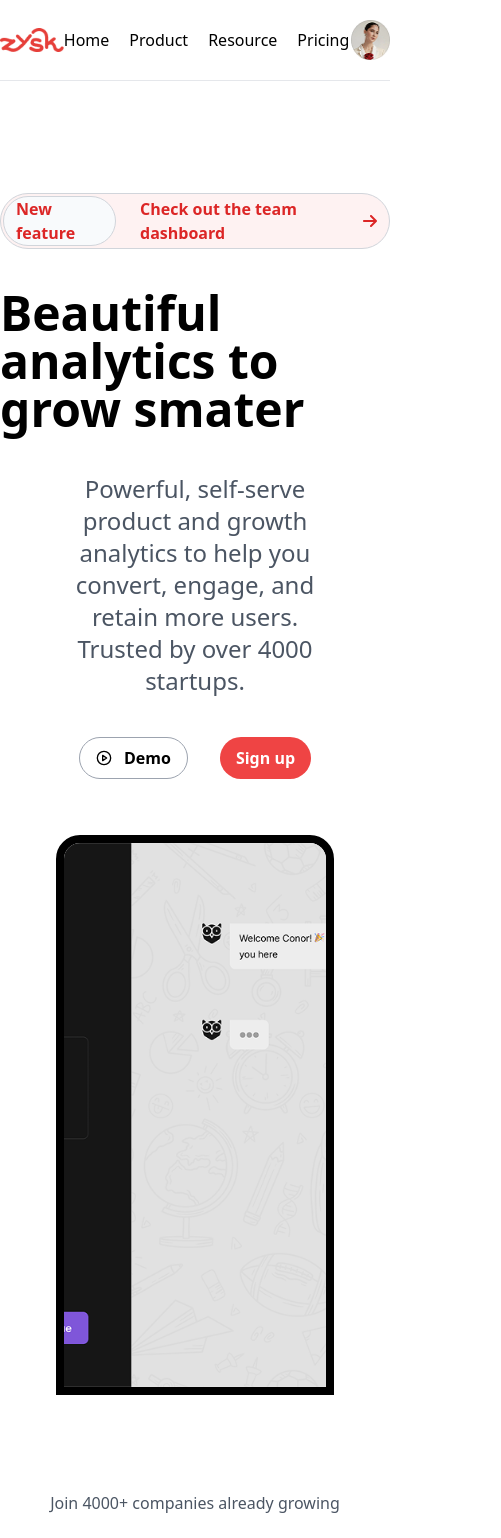
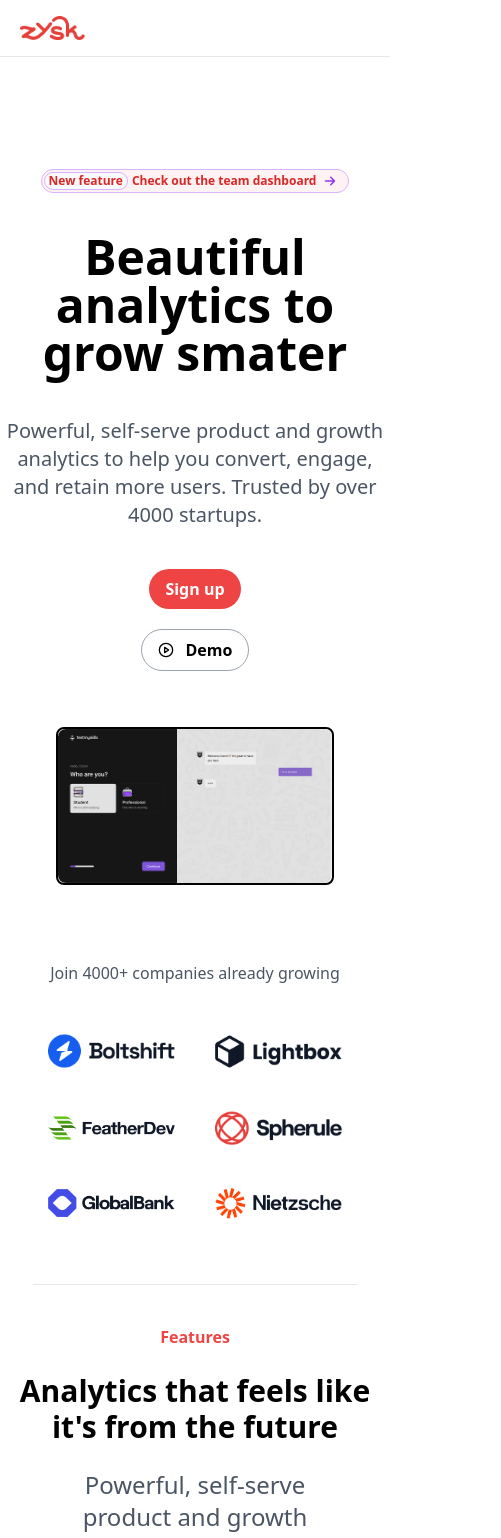
Before and after one commit to vishnu563/task-x, a React (Create React App) app: page / in a window 390 px wide. Shown: the top 1538 px of the page, 501 px wide, since content can reach past the window. Built offline with nearby package versions, Linux system fonts and the light colour scheme.

Commit message:
Responsively Developed

```diff
--- a/src/App.js
+++ b/src/App.js
@@ -67,30 +67,30 @@ function App() {
       <main>
         <header>
           <section>
-            <nav className='flex flex-row h-20 items-center'>
-              <div className='flex justify-center w-1/6'><img src={Logo} alt="logo" /></div>
-              <ul className='flex flex-row w-3/4 space-x-5'>
+            <nav className='flex flex-row h-20 items-center sm:flex-col sm:justify-center sm:items-start sm:h-14'>
+              <div className='flex justify-center w-1/6 sm:ml-5'><img src={Logo} alt="logo" /></div>
+              <ul className='flex flex-row w-3/4 space-x-5 font-semibold text-gray-600 sm:hidden'>
                 <li>Home</li>
                 <li>Product</li>
                 <li>Resource</li>
                 <li>Pricing</li>
               </ul>
-              <div><img src={userAvatar} alt="User Logo" /></div>
+              <div className='sm:hidden'><img src={userAvatar} alt="User Logo" /></div>
             </nav>
             <hr />
             <div className='flex flex-col gap-10 items-center mt-28'>
-              <div className='flex flex-row text-red-600 font-semibold bg-red-50 space-x-6 border border-gray-300 p-0.5 pr-3 rounded-full items-center'>
-                <div className='border bg-slate-50 border-gray-300 rounded-full px-3'>
+              <div className='flex flex-row text-red-600 font-semibold bg-red-50 space-x-6 border border-gray-300 p-0.5 pr-3 rounded-full items-center sm:text-xs sm:w-fit sm:space-x-1 sm:border-purple-300'>
+                <div className='border bg-slate-50 border-gray-300 rounded-full px-3 sm:text-nowrap sm:px-1 sm:border-purple-300'>
                   New feature
                 </div>
-                <div className='flex items-center gap-2'>
-                  Check out the team dashboard <FaArrowRight />
+                <div className='flex items-center gap-2 sm:text-nowrap'>
+                  Check out the team dashboard <FaArrowRight className=' sm:fill-purple-600' />
                 </div>
               </div>
-              <h1 className='font-bold text-5xl'>Beautiful analytics to grow smater</h1>
-              <p className=' text-center text-2xl w-4/6 text-gray-600'>Powerful, self-serve product and growth analytics to help you convert, engage, and retain more users. Trusted by over 4000 startups.</p>
-              <div className='flex flex-row space-x-8'>
-              <div className='demo-btn rounded-full'>
+              <h1 className='font-bold text-center text-5xl'>Beautiful analytics to grow smater</h1>
+              <p className=' text-center text-2xl w-4/6 text-gray-600 sm:text-xl sm:w-full'>Powerful, self-serve product and growth analytics to help you convert, engage, and retain more users. Trusted by over 4000 startups.</p>
+              <div className='flex flex-row items-center justify-center space-x-8 sm:flex-col-reverse sm:space-x-0'>
+              <div className='demo-btn rounded-full sm:mt-5 sm:flex'>
               <FiPlayCircle />Demo
               </div>
               <button className='btn-primary rounded-full'>
@@ -98,14 +98,14 @@ function App() {
               </button>
               </div>
             </div>
-            <div className='flex justify-center m-14 border-8 border-black rounded-t-3xl'>
-            <img src={mainImg} alt="Chat botImg" className='object-cover object-top rounded-t-2xl h-[34rem] w-full' />
+            <div className='flex justify-center m-14 border-8 border-black rounded-t-3xl sm:border-2 sm:justify-normal sm:rounded-lg '>
+            <img src={mainImg} alt="Chat botImg" className='object-cover object-top rounded-t-2xl h-[34rem] w-full sm:h-full sm:rounded-lg' />
             </div>
           </section>
 
           <section className='flex flex-col'>
-            <p className='text-center  text-gray-600 mt-10'>Join 4000+ companies already growing</p>
-            <div className='grid grid-cols-6 items-center gap-10 m-12 object-cover '>
+            <p className='text-center  text-gray-600 mt-10 sm:mt-5'>Join 4000+ companies already growing</p>
+            <div className='grid grid-cols-6 items-center gap-10 m-12 object-cover sm:grid-cols-2 '>
               <img src={companyLogo3} alt="Company Logo" />
               <img src={companyLogo4} alt="Company Logo" />
               <img src={companyLogo5} alt="Company Logo" />
@@ -113,19 +113,19 @@ function App() {
               <img src={companyLogo1} alt="Company Logo" />
               <img src={companyLogo2} alt="Company Logo" />
             </div>
-            <div className='flex justify-center mt-12'>
-            <hr className='w-5/6' />
+            <div className='flex justify-center mt-12 sm:mt-4'>
+            <hr className='w-5/6'  />
             </div>
           </section>
 
           <section>
-            <div className='flex flex-col gap-6 items-center mt-28 mb-28'>
+            <div className='flex flex-col gap-6 items-center mt-28 mb-28 sm:mt-10 sm:mb-10'>
             <h4 className='text-red-500 font-bold'>Features</h4>
-            <h2 className='font-semibold text-5xl'>Analytics that feels like it's from the future</h2>
+            <h2 className='font-semibold text-5xl sm:text-3xl sm:text-center'>Analytics that feels like it's from the future</h2>
             <p className=' text-center text-2xl w-4/6  text-gray-600'>Powerful, self-serve product and growth analytics to help you convert, engage, and retain more users. Trusted by over 4000 startups.</p>
 
             </div>
-            <div className='grid grid-cols-3 items-center text-center gap-10 m-14'>
+            <div className='grid grid-cols-3 items-center text-center gap-10 m-14 sm:flex flex-col'>
               <div className='flex flex-col items-center'>
                 <div className='border border-gray-200 w-fit p-3 rounded-xl'>
                 <IoChatbubblesOutline size={25} />
@@ -175,7 +175,7 @@ function App() {
               <div className='object-cover mt-20 mb-10'>
               <img src={companyLogo6} alt="Companylogo" />
               </div>
-              <h1 className='font-bold text-5xl text-center w-5/6 mb-10'>We've been using Untitled to kick start every new project and can't imagine working without it.</h1>
+              <h1 className='font-bold text-5xl text-center w-5/6 mb-10 sm:text-3xl'>We've been using Untitled to kick start every new project and can't imagine working without it.</h1>
               <p className='mb-8'><img src={cadience} alt="" /></p>
               <h4 className='font-semibold'>Candice Wu</h4>
               <p className=' text-gray-600'>Product Manager, Sisyphus</p>
@@ -192,20 +192,20 @@ function App() {
             <div className="flex justify-center mt-4 mb-8">
               <div className="w-4/5 text-left">
                 {faqs.map((faq, index) => (
-                  <div key={index} className="flex flex-col items-center">
-                    <details className="w-2/4 mb-8">
+                  <div key={index} className="flex items-center flex-col">
+                    <details className="w-2/4 mb-8 sm:w-full">
                       <summary className="mt-8 flex items-center cursor-pointer list-none transition duration-300 ease-in-out font-bold">
-                        <span className="w-4/5">{faq.question}</span>
+                        <span className="w-4/5 sm:w-11/12">{faq.question}</span>
                       </summary>
-                      <p className="mt-4 transition duration-300 ease-in-out">{faq.answer}</p>
+                      <p className="mt-4 items-center transition duration-300 ease-in-out">{faq.answer}</p>
                     </details>
-                    {index !== faqs.length - 1 && <hr className="w-2/4" />}
+                    {index !== faqs.length - 1 && <hr className="w-2/4 sm:w-full" />}
                   </div>
                 ))}
               </div>
             </div>
             <div className='flex justify-center mt-2 mb-8'>
-            <div className='flex flex-col items-center text-center w-4/5 space-y-6 bg-gray-100 pt-8 pb-8 rounded-lg'>
+            <div className='flex flex-col items-center text-center w-4/5 space-y-6 bg-gray-100 pt-8 pb-8 rounded-lg sm:justify-center'>
               <img src={avatharGroup} alt="logo" />
               <h2 className='font-bold'>Still have questions?</h2>
               <p>Cant't find the answer you're looking for? Please chat to our friendly team.</p>
@@ -216,7 +216,7 @@ function App() {
           </section>
 
           <section className='flex flex-col m-10'>
-            <div className='flex flex-row mb-20'>
+            <div className='flex flex-row mb-20 sm:flex-col' >
                 <div className='w-4/5 space-y-8'>
                   <h3 className='text-orange-600 font-bold'>
                     Our blog
@@ -229,19 +229,19 @@ function App() {
                   </p>
                 </div>
                 <div>
-                  <button className='btn-primary rounded-lg'>View all posts</button>
+                  <button className='btn-primary rounded-lg sm:mt-10'>View all posts</button>
                 </div>
             </div>
 
-            <div className='flex items-center'>
-              <div className='space-y-4'>
+            <div className='flex items-center gap-10 sm:flex-col sm:gap-0'>
+              <div className='space-y-4 sm:mb-10'>
                 <img src={Design} alt="design" />
                 <h3 className='text-orange-600 font-bold'>Design</h3>
                 <div className='flex flex-row items-center'>
-                <h1 className='font-bold text-2xl w-5/6'>UX review presentations</h1>
+                <h1 className='font-bold text-2xl w-5/6 sm:w-fit'>UX review presentations</h1>
                 <MdArrowOutward size={25} />
                 </div>
-                <p className='text-gray-600'>How do you create compelling presentations that wow your colleagues and impress your managers?</p>
+                <p className='text-gray-600 '>How do you create compelling presentations that wow your colleagues and impress your managers?</p>
                 <div className='flex items-center gap-4'>
                   <p><img src={userAvatar} alt="Olivia Rhye" /></p>
                   <div>
@@ -250,11 +250,11 @@ function App() {
                   </div>
                 </div>
               </div>
-              <div className='space-y-4'>
+              <div className='space-y-4 sm:mb-10'>
                 <img src={Product} alt="product" />
                 <h3 className='text-orange-600 font-bold'>Product</h3>
                 <div className='flex flex-row items-center'>
-                <h1 className='font-bold text-2xl w-5/6'>Migrating to Linear 101</h1>
+                <h1 className='font-bold text-2xl w-5/6 sm:w-fit'>Migrating to Linear 101</h1>
                 <MdArrowOutward size={25} />
                 </div>
                 <p className='text-gray-600'>Linear helps streamline software projects, sprints, tasks, and bug tracking. Here's how to get started.</p>
@@ -270,7 +270,7 @@ function App() {
                 <img src={SWE} alt="software" />
                 <h3 className='text-orange-600 font-bold'>Software Engineering</h3>
                 <div className='flex flex-row items-center'>
-                <h1 className='font-bold text-2xl w-5/6'>Building your API stack</h1>
+                <h1 className='font-bold text-2xl w-5/6 sm:w-fit'>Building your API stack</h1>
                 <MdArrowOutward size={25} />
                 </div>
                 <p className='text-gray-600'>The rise of RESTful APIs has been met by a rise in tools for creating, testing, and managing them.</p>
@@ -286,11 +286,11 @@ function App() {
           </section>
 
           <section className='flex flex-col items-center gap-6 mt-32 mb-20  bg-gray-100 py-24'>
-            <h1 className='font-bold text-4xl'>Start your free trail</h1>
-            <p className='text-gray-600 text-lg'>Join our 4,000+ startups already growing with Untitled.</p>
-            <div className='space-x-10 flex'>
-              <button className='demo-btn rounded-lg bg-white text-gray-600'>Learn more</button>
-              <button className='btn-primary rounded-lg'>Get started</button>
+            <h1 className='font-bold text-4xl text-center'>Start your free trail</h1>
+            <p className='text-gray-600 text-lg text-center'>Join our 4,000+ startups already growing with Untitled.</p>
+            <div className='space-x-10 flex sm:flex-col-reverse sm:items-center sm:space-x-0'>
+              <button className='demo-btn rounded-lg bg-white text-gray-600 sm:mt-4'>Learn more</button>
+              <button className='btn-primary rounded-lg '>Get started</button>
             </div>
           </section>
         </header>
@@ -298,7 +298,7 @@ function App() {
 
         <footer className='mb-10 cursor-default'>
           <section className='flex justify-center' >
-            <div className='grid grid-cols-6 gap-24 mb-10' >
+            <div className='grid grid-cols-6 gap-12 mb-10 sm:grid-cols-2 sm:items-center sm:gap-8' >
             <div>
               <h4 className='text-gray-500 font-medium mb-4'>Product</h4>
               <ul className='flex flex-col gap-4 text-gray-700 font-medium'>
@@ -370,12 +370,12 @@ function App() {
             </div>
             </div>
           </section>
-          <section className='flex items-center w-11/12'>
-            <div className='w-1/2'>
-            <p><img className='ml-16' src={Logo} alt="" /></p>
+          <section className='flex items-center w-11/12 sm:flex-col sm:w-full sm:items-start'>
+            <div className='w-1/2 mb-4'>
+            <p><img className='ml-16 sm:ml-5' src={Logo} alt="company logo" /></p>
 
             </div>
-            <p className='text-gray-500 font-medium w-full text-end'>{`${copyright} ${year} zysktechnologies. All rights reserved.`} </p>
+            <p className='text-gray-500 font-medium w-full text-end sm:text-start sm:ml-5 sm:w-fit'>{`${copyright} ${year} zysktechnologies. All rights reserved.`} </p>
           </section>
         </footer>
 
--- a/tailwind.config.js
+++ b/tailwind.config.js
@@ -15,6 +15,9 @@ module.exports = {
         },
       },
     },
+    screens: {
+      'sm': {'min': '0px', 'max': '640px'},
+    },
   },
   plugins: [],
 }
```
